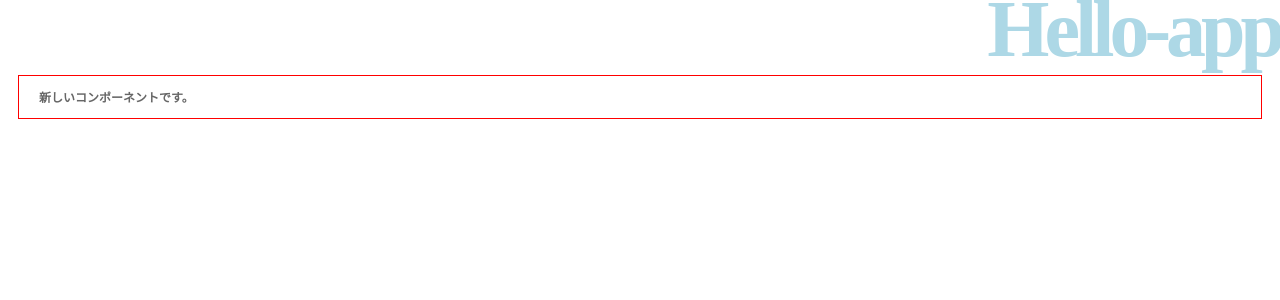
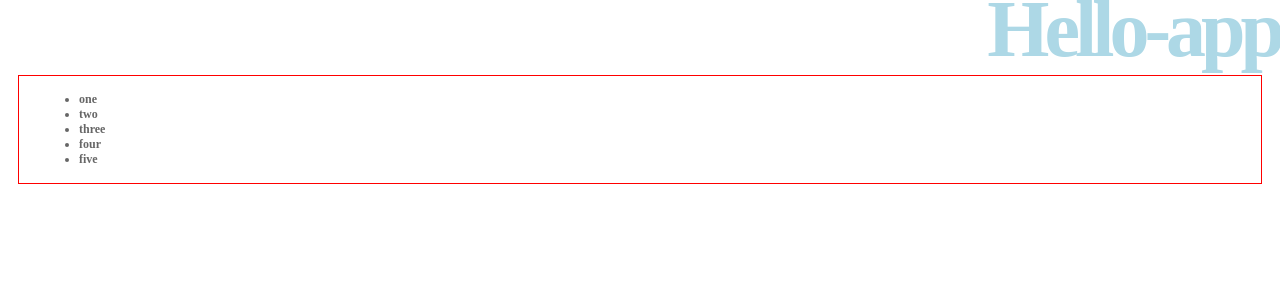
Before and after one commit to yuri-misonoo/angular-app, an Angular app: page / in a window 1280 px wide. Shown: the top 300 px of the page. Built offline with nearby package versions, Linux system fonts and the light colour scheme.

Commit message:
@Inputの値を操作する

```diff
--- a/src/app/hello/hello.component.ts
+++ b/src/app/hello/hello.component.ts
@@ -13,6 +13,6 @@ export class HelloComponent implements OnInit {
 
   ngOnInit() {
     this.title = 'Hello-app';
-    this.message = '新しいコンポーネントです。';
+    this.message = 'one, two, three, four, five';
   }
 }
--- a/src/app/message/message.component.html
+++ b/src/app/message/message.component.html
@@ -1,3 +1,5 @@
 <div class="container">
-  <p class="message">{{content}}</p>
+  <ul (click)="doClick()">
+    <li class="message" *ngFor="let item of _content">{{item}}</li>
+  </ul>
 </div>
--- a/src/app/message/message.component.ts
+++ b/src/app/message/message.component.ts
@@ -6,10 +6,23 @@ import { Component, Input, OnInit } from '@angular/core';
   styleUrls: ['./message.component.css']
 })
 export class MessageComponent implements OnInit {
-  @Input() content!:string;
+  /*private */ _content!:string[];
 
   constructor() { }
 
   ngOnInit() { }
 
+  @Input()
+  set content(msgs:string) {
+    this._content = msgs.split(',');
+  }
+
+  get content() {
+    return this._content.join(',')
+  }
+
+  doClick() {
+    this._content.pop();
+  }
+
 }
```
